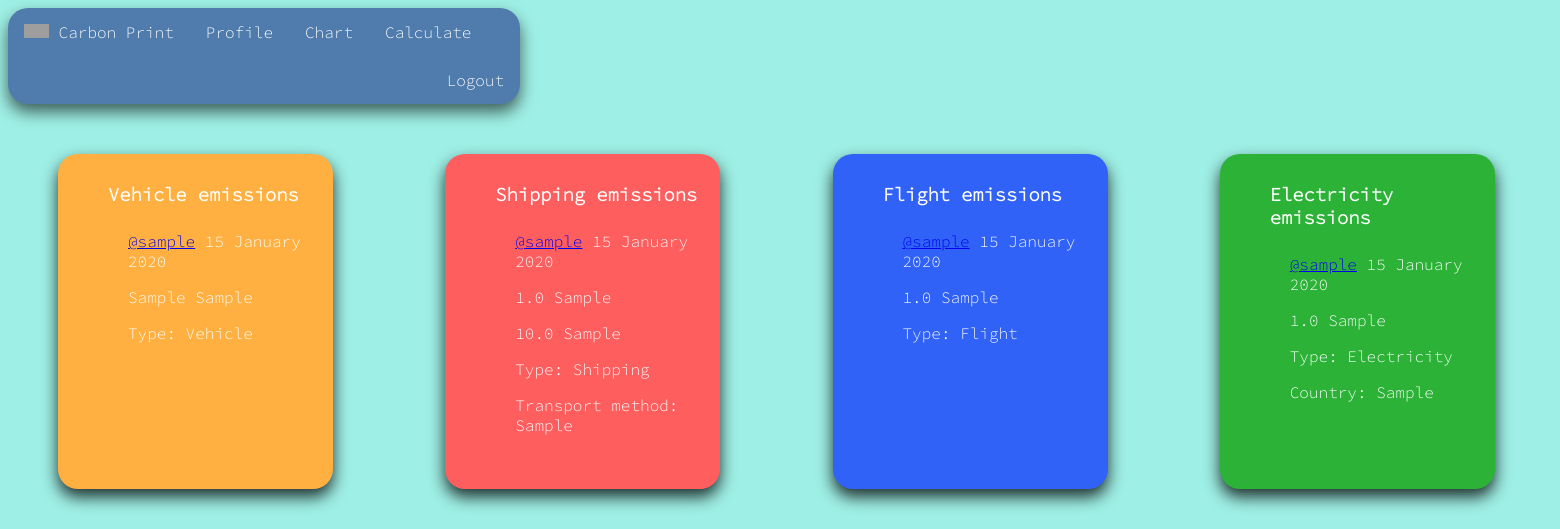
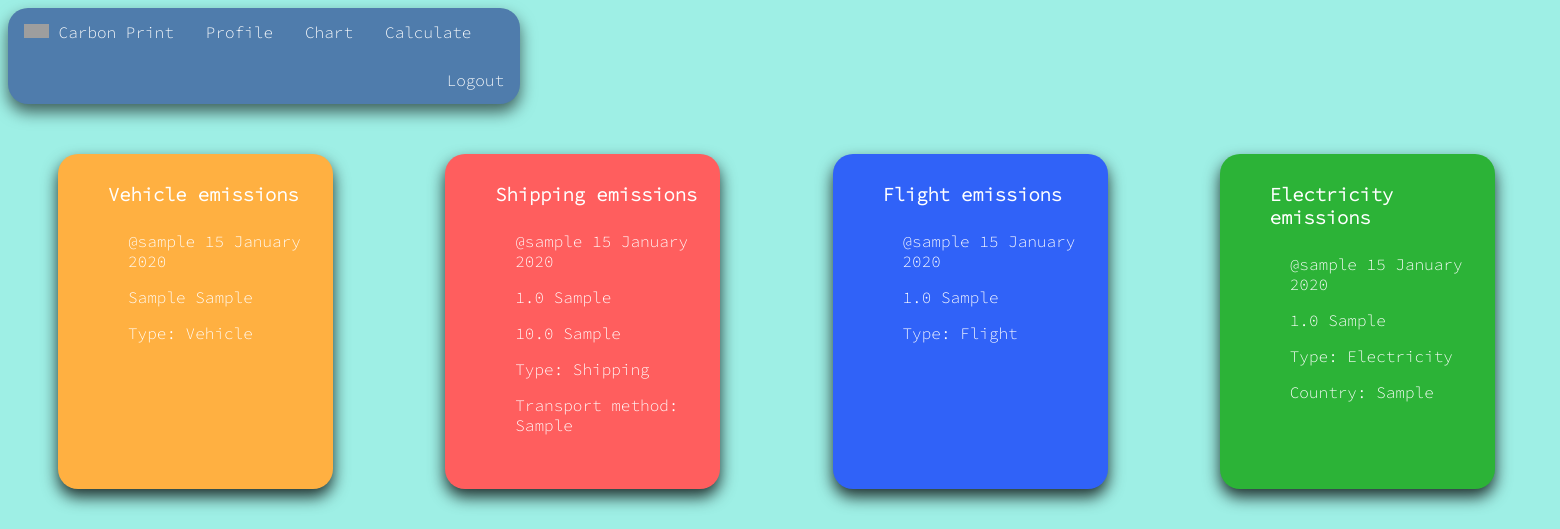
Before and after one commit to pasha-log/capstone1, a Flask app: template templates/profile.html in a window 1560 px wide. Shown: the top 529 px of the page. Run offline with Flask 3, Linux system fonts and the light colour scheme; tables that the repository leaves empty hold one stand-in row (values such as "Sample post"); the template is opened without the code that fills it: values that come from a table or form of the project are taken from there, most other values are stand-ins (such as "Sample title", 1, 10 or a date in 2020); some libraries are stand-ins or nearby versions; grey boxes are pictures that could not be loaded.

Commit message:
fixing css

```diff
--- a/static/style.css
+++ b/static/style.css
@@ -165,7 +165,7 @@ div.intro-content {
 	border-radius: 20px;
 }
 
-@media (min-width: 900px) {
+@media (min-width: 300px) {
 	.page-wrapper {
 		display: flex;
 		flex-wrap: wrap;
@@ -931,6 +931,15 @@ img.result {
 
 /* Profile */
 
+a.username:link {
+	text-decoration: none;
+	color: white;
+}
+
+a.username:hover {
+	text-decoration: underline;
+}
+
 body.profile {
 	background-color: #9eefe5;
 	font-family: 'Source Code Pro', monospace;
--- a/templates/profile.html
+++ b/templates/profile.html
@@ -11,7 +11,7 @@
             <li class="list-group-item">
 
                 <div class="vehicle-calc-area">
-                  <a href="/users/{{ user.id }}">@{{ user.username }}</a>
+                  <a class="username" href="/users/{{ user.id }}">@{{ user.username }}</a>
                   <span class="text-muted">{{ emission.timestamp.strftime('%d %B %Y') }}</span>
                   <p>{{ emission.distance_value }} {{ emission.distance_unit }}</p>
                   <p>Type: Vehicle</p>
@@ -33,7 +33,7 @@
             <li class="list-group-item">
 
                 <div class="shipping-calc-area">
-                  <a href="/users/{{ user.id }}">@{{ user.username }}</a>
+                  <a class="username" href="/users/{{ user.id }}">@{{ user.username }}</a>
                   <span class="text-muted">{{ emission.timestamp.strftime('%d %B %Y') }}</span>
                   <p>{{ emission.distance_value }} {{ emission.distance_unit }}</p>
                   <p>{{ emission.weight_value }} {{ emission.weight_unit }}</p>
@@ -57,7 +57,7 @@
             <li class="list-group-item">
 
                 <div class="flight-calc-area">
-                  <a href="/users/{{ user.id }}">@{{ user.username }}</a>
+                  <a class="username" href="/users/{{ user.id }}">@{{ user.username }}</a>
                   <span class="text-muted">{{ emission.timestamp.strftime('%d %B %Y') }}</span>
                   <p>{{ emission.distance_value }} {{ emission.distance_unit }}</p>
                   <p>Type: Flight</p>
@@ -79,7 +79,7 @@
             <li class="list-group-item">
 
                 <div class="flight-calc-area">
-                  <a href="/users/{{ user.id }}">@{{ user.username }}</a>
+                  <a class="username" href="/users/{{ user.id }}">@{{ user.username }}</a>
                   <span class="text-muted">{{ emission.timestamp.strftime('%d %B %Y') }}</span>
                   <p>{{ emission.electricity_value }} {{ emission.electricity_unit }}</p>
                   <p>Type: Electricity</p>
```
